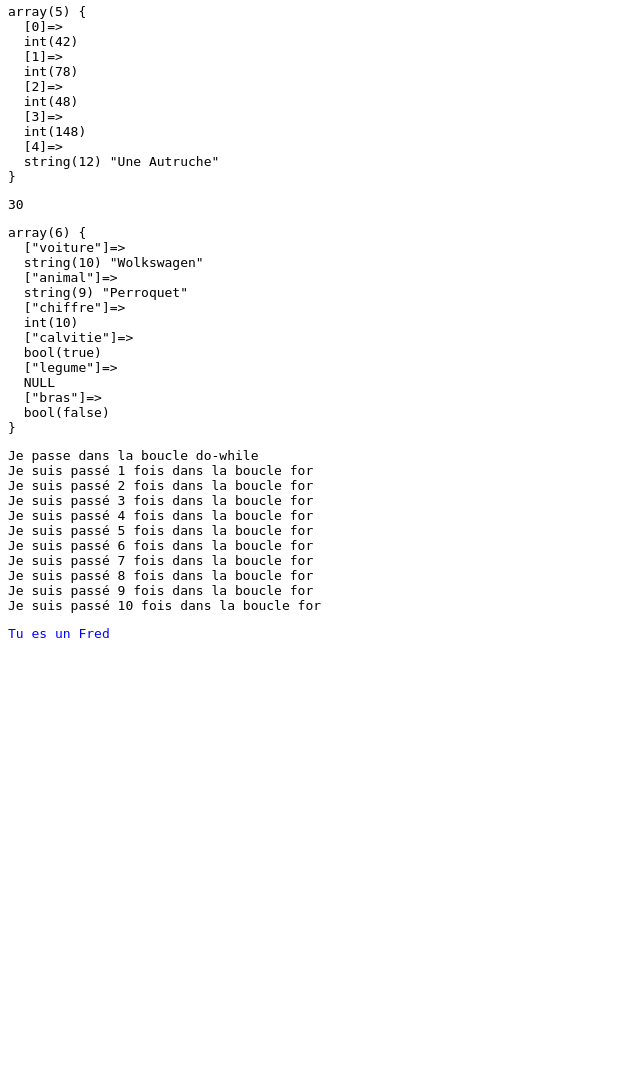
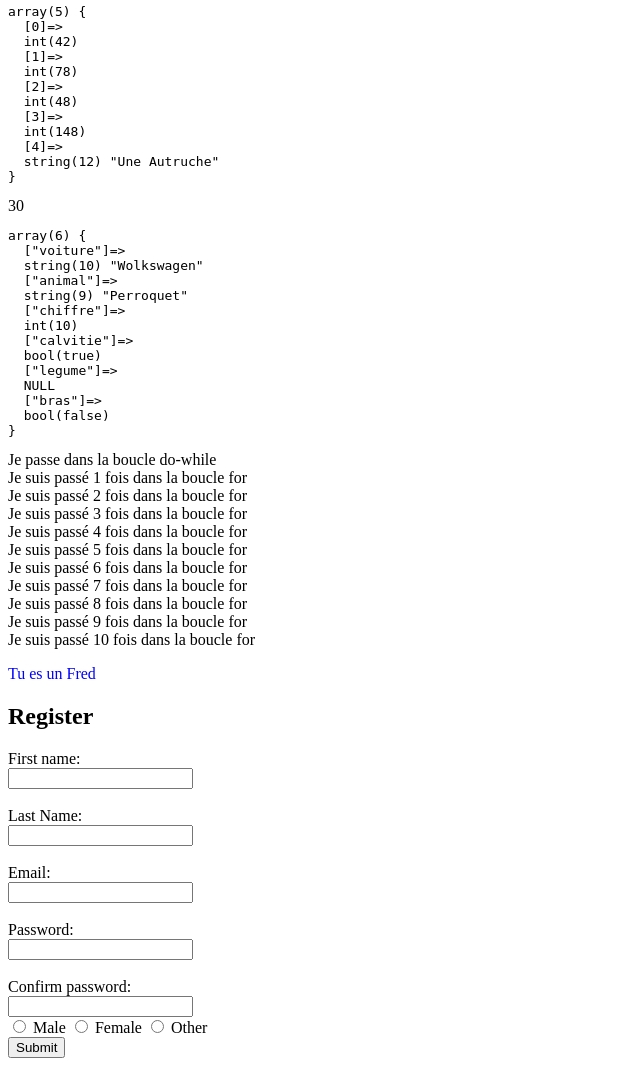
Before and after one commit to Sigthee/Sigthee.github.io, a PHP site: page / in a window 1280 px wide. Shown: the part 369-1435 px from the top of the page, without its empty margins (0-640 px from the left). Before the commit the page ends 1007 px from the top, so only its background shows below. Run offline with PHP 8.4, Linux system fonts and the light colour scheme.

Commit message:
fin journee php

```diff
--- a/index.php
+++ b/index.php
@@ -99,9 +99,9 @@ switch ($tailles) {
 $tableau = [42, 78, 48, 148, "Une Autruche"];
 echo $tableau[4];
 
-echo '<pre>';
+echo '<pre>'; // pre fait des retour a la ligne avec style
 var_dump($tableau);
-echo '<pre>';
+echo '</pre>';
 
 $exo = [4, 12, 78, 98, 65];
 $resultat = $exo[2] - ($exo[0]*$exo[1]);
@@ -188,5 +188,55 @@ if ($tab_exo["bras"] == false && $tab_exo["jambe"] == 0) {
 
     ?>
 
+<h2>Register</h2>
 
+<form action="" method="post">
+    <label for="firstname">First name:</label>
+    <br>
+    <input type="text" name="firstname" id="firstname">
+    <br><br>
+    <label for="lastname">Last Name:</label>
+    <br>
+    <input type="text" name="lastname" id="lastname">
+    <br><br>
+    <label for="email">Email:</label>
+    <br>
+    <input type="email" name="email" id="email">
+    <br><br>
+    <label for="password">Password:</label>
+    <br>
+    <input type="password" name="password" id="password">
+    <br><br>
+    <label for="cpassword">Confirm password:</label>
+    <br>
+    <input type="password" name="cpassword" id="cpassword">
+    <br>
+
+    <input type="radio" name="gender" id="male" value="male">
+    <label for="male">Male</label>
+
+    <input type="radio" name="gender" id="female" value="female">
+    <label for="female">Female</label>
+
+    <input type="radio" name="gender" id="other" value="other">
+    <label for="other">Other</label>
+    <br>
+
+    <input type="submit" value="Submit">
+</form>
+
+<?php
+//si method "post" rentrer dans le formulaire il faut utiliser "$S_POST"
+//sinon si la method "get" est rentrer dans le formulaire il faut utiliser "$_GET"
+//la fonction isset sert a regarder si la variable qui lui est donnée est bien définie dans ce cas si elle regarde
+//Si la variable "$_POST" est défini
+    if (isset($_POST) && !empty($_POST)) {  // $_GET
+        echo "<pre>"; var_dump($_POST); echo "<pre>";
+        echo $_POST['firstname'];
+        //"sha1" Hash le mot, c'est a dire qu'il le rend illisible
+        //"sha1" "md5"
+        echo sha1($_POST["password"]);
+    }
+
+?>
 </html>
--- a/style.css
+++ b/style.css
@@ -8,11 +8,12 @@
     text-decoration: underline;
 }
 
-/**séléction de tout les input "submit" et "reset"**/
+/**séléction de tout les input "submit" et "reset"
 input[type="submit"], input[type="reset"] {
     font-size: 1.3em;
     border-radius: 10px;
 }
+**/
 
 p {
     color: blue;
```
